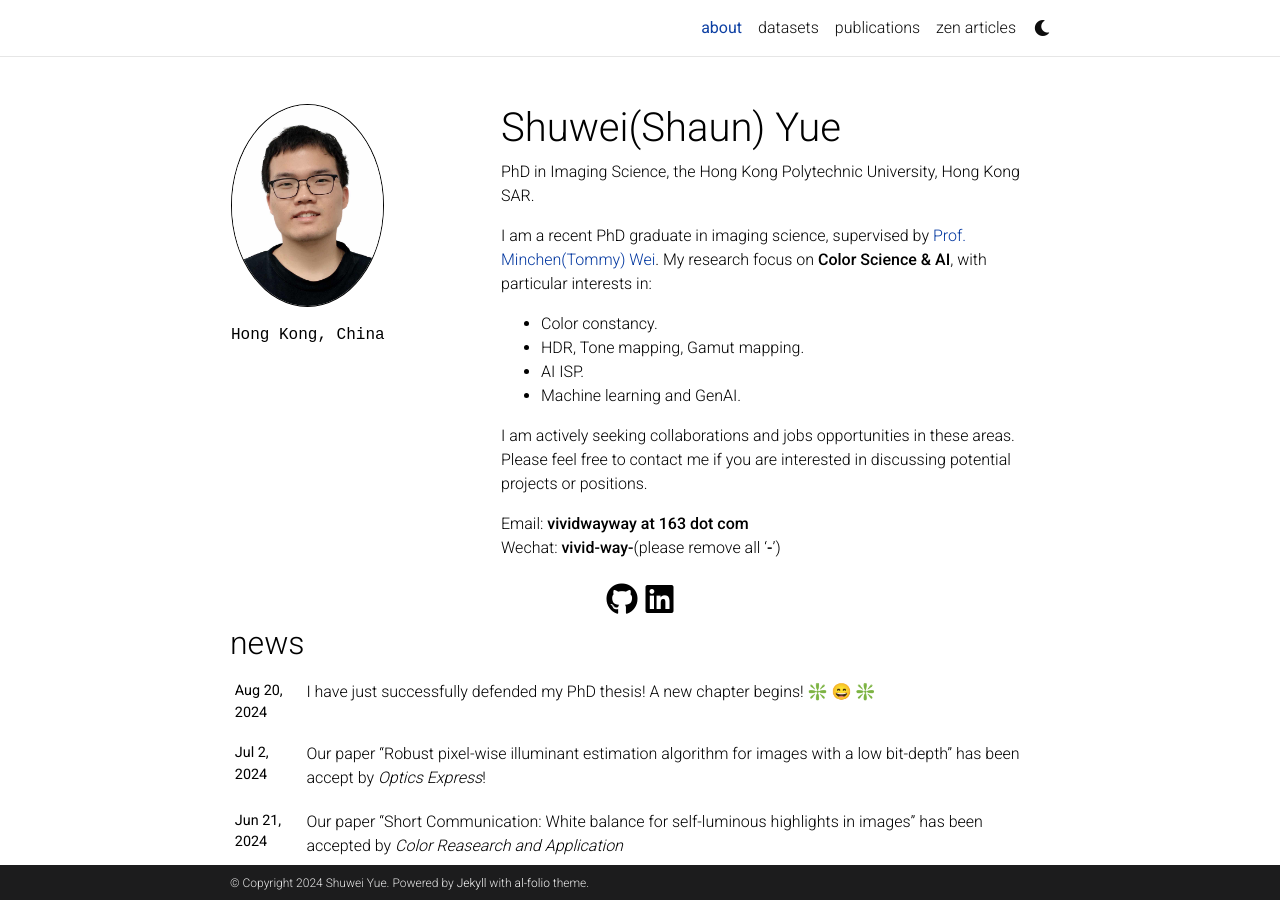
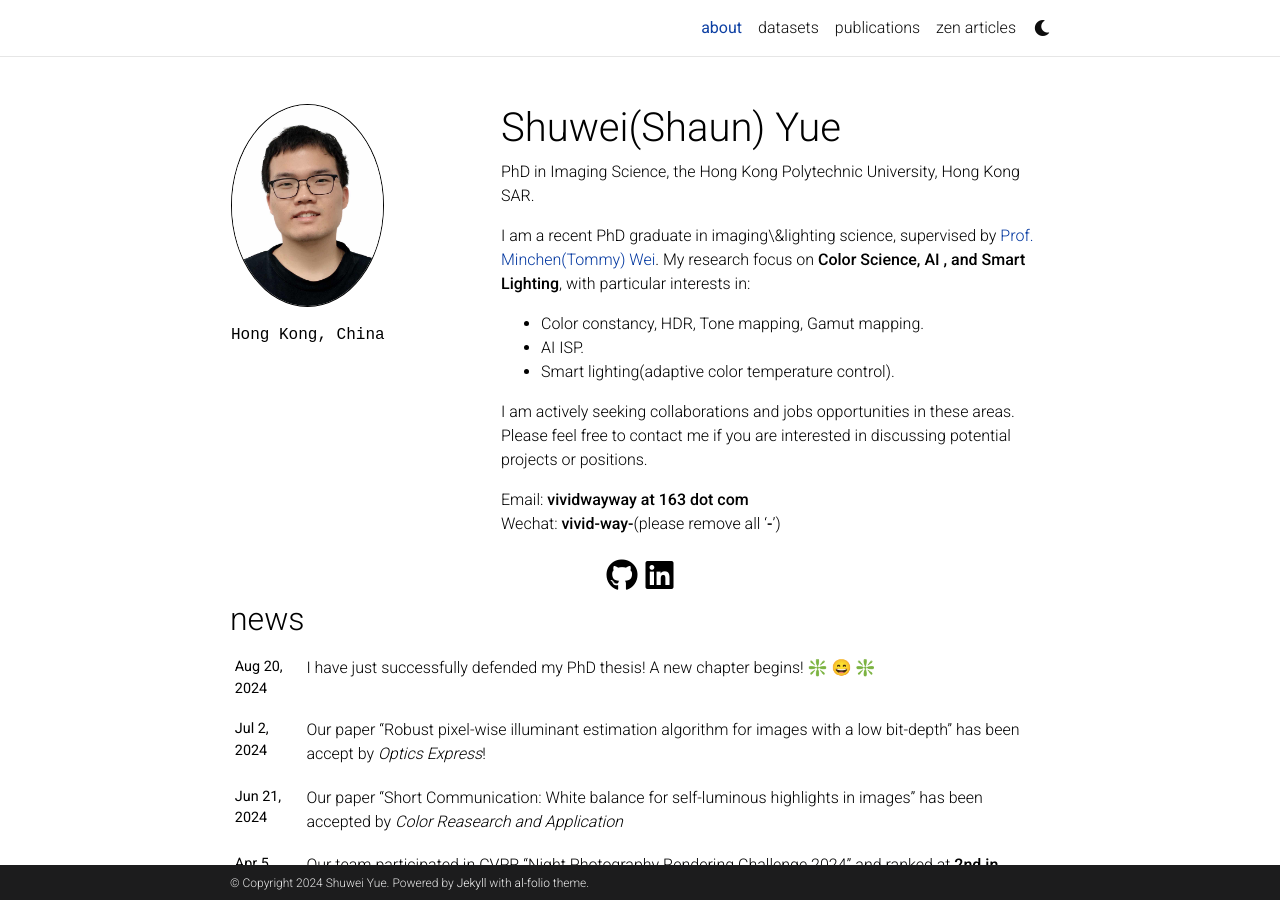
Before and after one commit to shuwei666/new_model, a Jekyll site: the page built from _pages/about.md, in a window 1280 px wide and 900 px high. Built offline with Jekyll 4.4.1, drawn with Linux system fonts in a browser that asks for light colours; emoji names are drawn with the system emoji font; a style sheet for code colours, icons or effects is not loaded.

Commit message:
update info

```diff
--- a/_pages/about.md
+++ b/_pages/about.md
@@ -19,12 +19,11 @@
 
 ---
 
-I am a recent PhD graduate in imaging science, supervised by [Prof. Minchen(Tommy) Wei](https://www.polyucolorlab.com/leader.html). My research focus on **Color Science & AI**, with particular interests in:
+I am a recent PhD graduate in imaging\&lighting science, supervised by [Prof. Minchen(Tommy) Wei](https://www.polyucolorlab.com/leader.html). My research focus on **Color Science, AI , and Smart Lighting**, with particular interests in:
 
-- Color constancy.
-- HDR, Tone mapping, Gamut mapping.
+- Color constancy, HDR, Tone mapping, Gamut mapping.
 - AI ISP.
-- Machine learning and GenAI.
+- Smart lighting(adaptive color temperature control).
 
 I am actively seeking collaborations and jobs opportunities in these areas.\\
 Please feel free to contact me if you are interested in discussing potential projects or positions.
```
